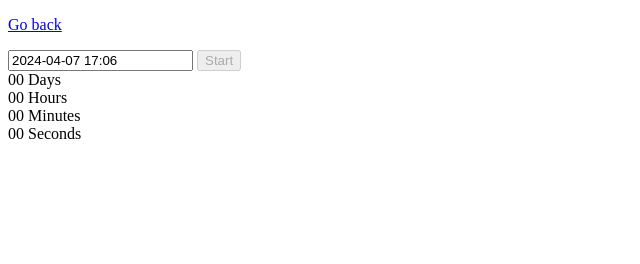
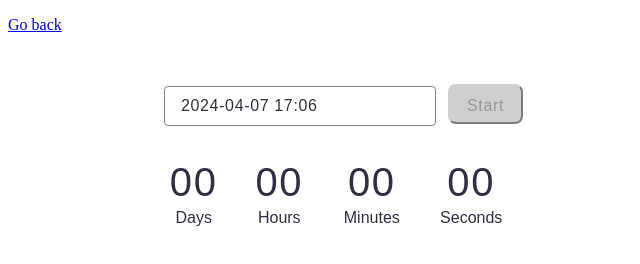
Before and after one commit to VladyslavBihun/goit-js-hw-10, a website built with Vite: page src/1-timer.html in a window 1280 px wide. Shown: the whole page, without its empty margins (0-640 px from the left). Built offline with nearby package versions, Linux system fonts and the light colour scheme.

Commit message:
1 task styles done

```diff
--- a/src/1-timer.html
+++ b/src/1-timer.html
@@ -5,6 +5,7 @@
     <meta name="viewport" content="width=device-width, initial-scale=1.0" />
     <title>1-timer</title>
     <script type="module" src="./js/1-timer.js"></script>
+    <link rel="stylesheet" href="./css/1-timer.css" />
   </head>
   <body>
     <p><a href="./index.html">Go back</a></p>
--- /dev/null
+++ b/src/css/1-timer.css
@@ -0,0 +1,110 @@
+input {
+  box-sizing: border-box;
+  border-radius: 4px;
+  border: 1px solid #808080;
+  width: 272px;
+  height: 40px;
+
+  padding-top: 8px;
+  padding-bottom: 8px;
+  padding-left: 16px;
+
+  font-family: 'Montserrat', sans-serif;
+  font-weight: 400;
+  font-size: 16px;
+  line-height: 1.5;
+  letter-spacing: 0.04em;
+  color: #2e2f42;
+  background-color: #fff;
+
+  margin: 36px 8px 32px 156px;
+}
+
+input:hover {
+  border: 1px solid #000;
+  font-family: 'Montserrat', sans-serif;
+  font-weight: 400;
+  font-size: 16px;
+  line-height: 1.5;
+  letter-spacing: 0.04em;
+  color: #2e2f42;
+  background-color: #fff;
+}
+
+input:focus {
+  background-color: #fff;
+  border: 1px solid #4e75ff;
+
+  font-family: 'Montserrat', sans-serif;
+  font-weight: 400;
+  font-size: 16px;
+  line-height: 1.5;
+  letter-spacing: 0.04em;
+  color: #000;
+}
+
+input:disabled {
+  background-color: #fafafa;
+  font-family: 'Montserrat', sans-serif;
+  font-weight: 400;
+  font-size: 16px;
+  line-height: 1.5;
+  letter-spacing: 0.04em;
+  color: #808080;
+  border: 1px solid #808080;
+}
+
+button {
+  border-radius: 8px;
+  padding: 8px 16px;
+  width: 75px;
+  height: 40px;
+  background-color: #4e75ff;
+  border-color: #4e75ff;
+
+  font-family: 'Montserrat', sans-serif;
+  font-weight: 500;
+  font-size: 16px;
+  line-height: 1.5;
+  letter-spacing: 0.04em;
+  color: #fff;
+}
+
+button:disabled {
+  background-color: #cfcfcf;
+  border-color: #cfcfcf;
+  color: #989898;
+}
+
+button:hover {
+  background-color: #6c8cff;
+  border-color: #6c8cff;
+}
+.timer {
+  width: 346px;
+  height: 72px;
+  margin-left: 156px;
+
+  display: flex;
+  gap: 24px;
+}
+.field {
+  display: flex;
+  flex-wrap: wrap;
+  justify-content: center;
+}
+.value {
+  font-family: 'Montserrat', sans-serif;
+  font-weight: 400;
+  font-size: 40px;
+  line-height: 1.2;
+  letter-spacing: 0.04em;
+  color: #2e2f42;
+}
+.label {
+  font-family: 'Montserrat', sans-serif;
+  font-weight: 400;
+  font-size: 16px;
+  line-height: 1.5;
+  color: #2e2f42;
+}
--- a/src/css/styles.css
+++ b/src/css/styles.css
@@ -0,0 +1,35 @@
+@import url('./1-timer.css');
+@import url('./2-snackbar.css');
+
+h1,
+h2,
+h3,
+h4,
+h5,
+h6,
+p {
+  margin-top: 0;
+  margin-bottom: 0;
+}
+
+ul {
+  list-style-type: none;
+  margin-top: 0;
+  margin-bottom: 0;
+  padding-left: 0;
+}
+
+a {
+  color: currentColor;
+  text-decoration: none;
+}
+
+button {
+  cursor: pointer;
+}
+
+img {
+  display: block;
+  max-width: 100%;
+  height: auto;
+}
--- a/src/js/1-timer.js
+++ b/src/js/1-timer.js
@@ -63,18 +63,15 @@ flatpickr("#datetime-picker", {
             return new Promise((resolve, reject) => {
                 if (date < 0) {
                     reject(iziToast.error({
-                        title: 'Error',
-                        titleColor: '#fff',
-                        titleSize: '16px',
-                        titleLineHeight: '1,5',
                         message: 'Please choose a date in the future',
                         messageColor: '#fff',
                         messageSize: '16px',
                         messageLineHeight: '1,5',
                         backgroundColor: '#EF4040',
-                        iconColor: 'white',
                         position: 'topRight',
                         progressBarColor: '#B51B1B',
+                        theme: 'dark',
+                        iconUrl: '../img/error.svg',
                     }));
                 } else {
                     resolve();
```
Also changed, not shown: src/js/2-snackbar.js (+18 -4 lines), src/css/2-snackbar.css (added), src/img/error.svg (added), src/img/success.svg (added).
